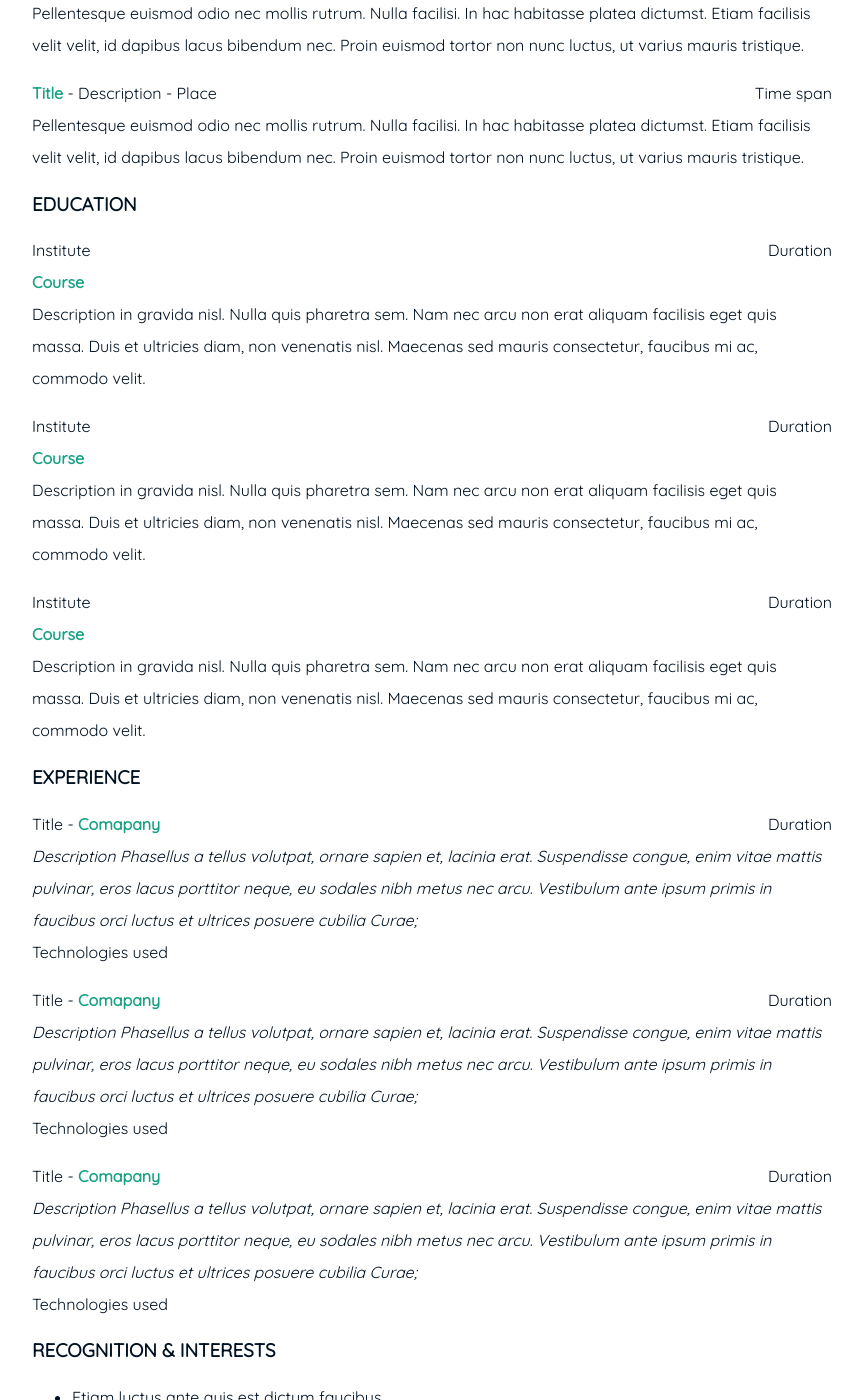
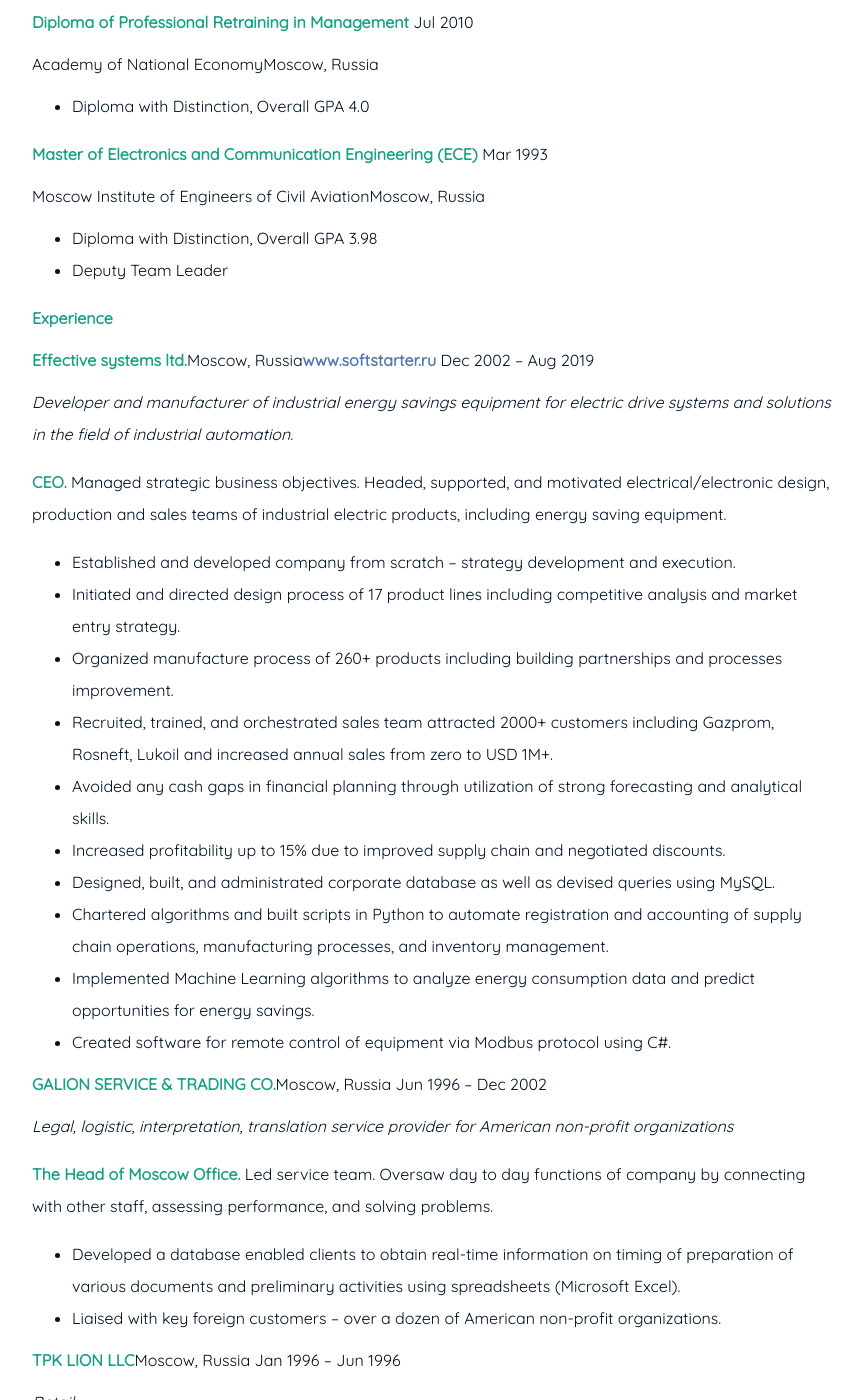
Before and after one commit to alexyushkin/alexyushkin.github.io, a Jekyll site: the page built from resume.md, in a window 1280 px wide and 1400 px high, scrolled down 746 px. Shown: the whole window, without its empty margins (208-1070 px from the left). Built offline with Jekyll 4.4.1, drawn with Linux system fonts in a browser that asks for light colours; some of the changed text lies outside the part shown.

Commit message:
Some changes

````diff
--- a/resume.md
+++ b/resume.md
@@ -7,54 +7,85 @@ subtitle: Alexey Yushkin
 <span style="float: right; "><a href="{{ '/assets/resume.pdf' | prepend: site.baseurl }}"><strong>> Download as PDF</strong></a> </span>
 <br>
 
-### SKILLS
-``` Lorem ipsum dolor sit amet, consectetur adipiscing elit. Morbi sed porttitor mi. In bibendum tortor nec massa finibus, id ultricies urna pulvinar. Sed congue blandit est non sagittis. In eget lobortis ipsum. Quisque id nisl nisl. Donec nec dapibus diam. Donec vel euismod nisi.  ```
+**Education**
 
-### PROJECTS
-**Title** - Description - Place <span style="float: right; ">Time span</span>
-Pellentesque euismod odio nec mollis rutrum. Nulla facilisi. In hac habitasse platea dictumst. Etiam facilisis velit velit, id dapibus lacus bibendum nec. Proin euismod tortor non nunc luctus, ut varius mauris tristique.
+**Master of Business Analytics (MsBA)** Expected May 2021
 
-**Title** - Description - Place <span style="float: right; ">Time span</span>
-Pellentesque euismod odio nec mollis rutrum. Nulla facilisi. In hac habitasse platea dictumst. Etiam facilisis velit velit, id dapibus lacus bibendum nec. Proin euismod tortor non nunc luctus, ut varius mauris tristique.
+Hult International Business School | Cambridge, Massachusetts
 
-**Title** - Description - Place <span style="float: right; ">Time span</span>
-Pellentesque euismod odio nec mollis rutrum. Nulla facilisi. In hac habitasse platea dictumst. Etiam facilisis velit velit, id dapibus lacus bibendum nec. Proin euismod tortor non nunc luctus, ut varius mauris tristique.
+- Dean&#39;s List, Overall GPA 3.83
 
-### EDUCATION
+**Certificate of Professional Retraining in Artificial Intelligence** Apr 2021
 
-Institute <span style="float: right; ">Duration</span>
-**Course**
-Description in gravida nisl. Nulla quis pharetra sem. Nam nec arcu non erat aliquam facilisis eget quis massa. Duis et ultricies diam, non venenatis nisl. Maecenas sed mauris consectetur, faucibus mi ac, commodo velit.
+GeekBrains | Skolkovo, Russia
 
-Institute <span style="float: right; ">Duration</span>
-**Course**
-Description in gravida nisl. Nulla quis pharetra sem. Nam nec arcu non erat aliquam facilisis eget quis massa. Duis et ultricies diam, non venenatis nisl. Maecenas sed mauris consectetur, faucibus mi ac, commodo velit.
+**Master of Business Administration (MBA)** Aug 2020
 
-Institute <span style="float: right; ">Duration</span>
-**Course**
-Description in gravida nisl. Nulla quis pharetra sem. Nam nec arcu non erat aliquam facilisis eget quis massa. Duis et ultricies diam, non venenatis nisl. Maecenas sed mauris consectetur, faucibus mi ac, commodo velit.
+Hult International Business School | Cambridge, Massachusetts
 
-### EXPERIENCE
+- Dean&#39;s List, Overall GPA 3.57
 
-Title - **Comapany** <span style="float: right; ">Duration</span>
-_Description Phasellus a tellus volutpat, ornare sapien et, lacinia erat. Suspendisse congue, enim vitae mattis pulvinar, eros lacus porttitor neque, eu sodales nibh metus nec arcu. Vestibulum ante ipsum primis in faucibus orci luctus et ultrices posuere cubilia Curae;_
-Technologies used
+**Diploma of Professional Retraining in Management** Jul 2010
 
+Academy of National Economy | Moscow, Russia
 
-Title - **Comapany** <span style="float: right; ">Duration</span>
-_Description Phasellus a tellus volutpat, ornare sapien et, lacinia erat. Suspendisse congue, enim vitae mattis pulvinar, eros lacus porttitor neque, eu sodales nibh metus nec arcu. Vestibulum ante ipsum primis in faucibus orci luctus et ultrices posuere cubilia Curae;_
-Technologies used
+- Diploma with Distinction, Overall GPA 4.0
 
-Title - **Comapany** <span style="float: right; ">Duration</span>
-_Description Phasellus a tellus volutpat, ornare sapien et, lacinia erat. Suspendisse congue, enim vitae mattis pulvinar, eros lacus porttitor neque, eu sodales nibh metus nec arcu. Vestibulum ante ipsum primis in faucibus orci luctus et ultrices posuere cubilia Curae;_
-Technologies used
+**Master of Electronics and Communication Engineering (ECE)** Mar 1993
 
+Moscow Institute of Engineers of Civil Aviation | Moscow, Russia
 
-### RECOGNITION & INTERESTS
+- Diploma with Distinction, Overall GPA 3.98
+- Deputy Team Leader
 
-- Etiam luctus ante quis est dictum faucibus.
-- Etiam luctus ante quis est dictum faucibus.
-- Etiam luctus ante quis est dictum faucibus.
-- Etiam luctus ante quis est dictum faucibus.
-- Etiam luctus ante quis est dictum faucibus.
-- Etiam luctus ante quis est dictum faucibus.
+**Experience**
+
+**Effective systems ltd.** | Moscow, Russia | [www.softstarter.ru](http://www.softstarter.ru/) Dec 2002 – Aug 2019
+
+_Developer and manufacturer of industrial energy savings equipment for electric drive systems and solutions in the field of industrial automation._
+
+**CEO.** Managed strategic business objectives. Headed, supported, and motivated electrical/electronic design, production and sales teams of industrial electric products, including energy saving equipment.
+
+- Established and developed company from scratch – strategy development and execution.
+- Initiated and directed design process of 17 product lines including competitive analysis and market entry strategy.
+- Organized manufacture process of 260+ products including building partnerships and processes improvement.
+- Recruited, trained, and orchestrated sales team attracted 2000+ customers including Gazprom, Rosneft, Lukoil and increased annual sales from zero to USD 1M+.
+- Avoided any cash gaps in financial planning through utilization of strong forecasting and analytical skills.
+- Increased profitability up to 15% due to improved supply chain and negotiated discounts.
+- Designed, built, and administrated corporate database as well as devised queries using MySQL.
+- Chartered algorithms and built scripts in Python to automate registration and accounting of supply chain operations, manufacturing processes, and inventory management.
+- Implemented Machine Learning algorithms to analyze energy consumption data and predict opportunities for energy savings.
+- Created software for remote control of equipment via Modbus protocol using C#.
+
+**GALION SERVICE &amp; TRADING CO.** | Moscow, Russia Jun 1996 – Dec 2002
+
+_Legal, logistic, interpretation, translation service provider for American non-profit organizations_
+
+**The Head of Moscow Office.** Led service team. Oversaw day to day functions of company by connecting with other staff, assessing performance, and solving problems.
+
+- Developed a database enabled clients to obtain real-time information on timing of preparation of various documents and preliminary activities using spreadsheets (Microsoft Excel).
+- Liaised with key foreign customers – over a dozen of American non-profit organizations.
+
+**TPK LION LLC** | Moscow, Russia Jan 1996 – Jun 1996
+
+_Retail_
+
+**Deputy Director**. Managed financial planning, supply chain, and inventory management
+
+- Reorganized supply chain and implemented inventory tracking and planning system allowed reducing turnover time by 25% and cutting costs by decreasing product losses due to expiration by 80%.
+
+**Earlier Experience**
+
+**SENTYABR LLC**** , ****CEO** | Moscow, Russia 1994 – 1996
+
+**TRANSAERO AIRLINES**** , ****Ground Control Dispatcher** | Sheremetyevo, Russia 1993 – 1994
+
+**Skills and Certifications**
+
+**Certificates:** U.S. - Russia Presidential Management Training Exchange Program, AWS Fundamentals Specialization, Google IT Automation Professional Certificate, Developing Applications with Google Cloud Platform Specialization, Data Engineering with Google Cloud Specialization, IBM Applied Data Science with Python, IBM Machine Learning with Python, 100+ Coursera and DataCamp Certificates including Python Programmer Career Track, Machine Learning Scientist with Python Career Track, Data Scientist with Python Career Track, Data Analyst with SQL Server Career Track, R Programming Skill Track, Deep Learning in Python Skill Track, etc.
+
+**Technologies:** Advanced Python for Data Science, R, SQL, C#, Tableau, Microsoft Office, Microsoft Word, Microsoft Excel, Microsoft PowerPoint
+
+**Additional Information**
+
+**Languages:** Russian (native), English (proficient)
````
Also changed, not shown: resume_old.md (added, +60 -0 lines).
